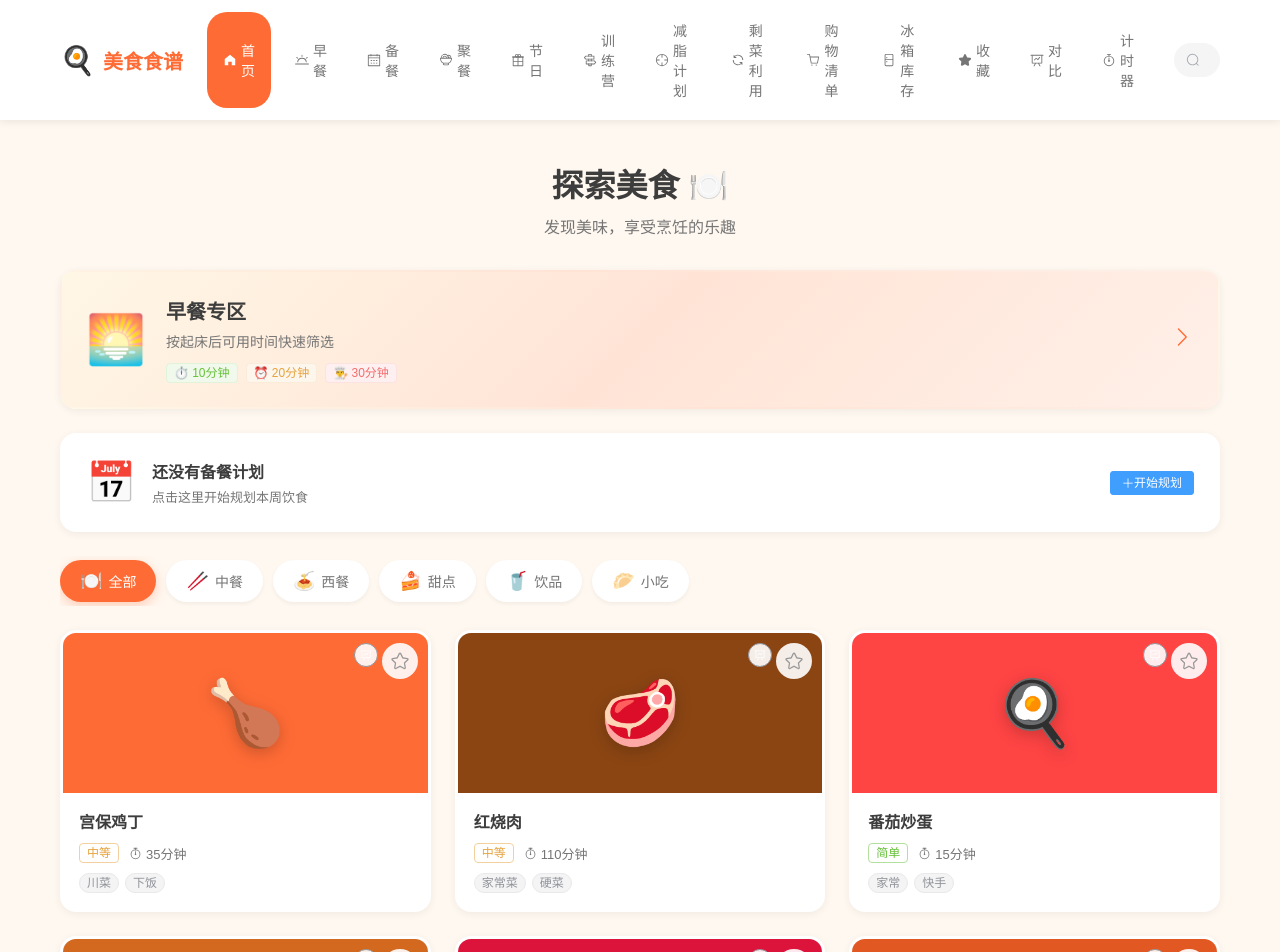
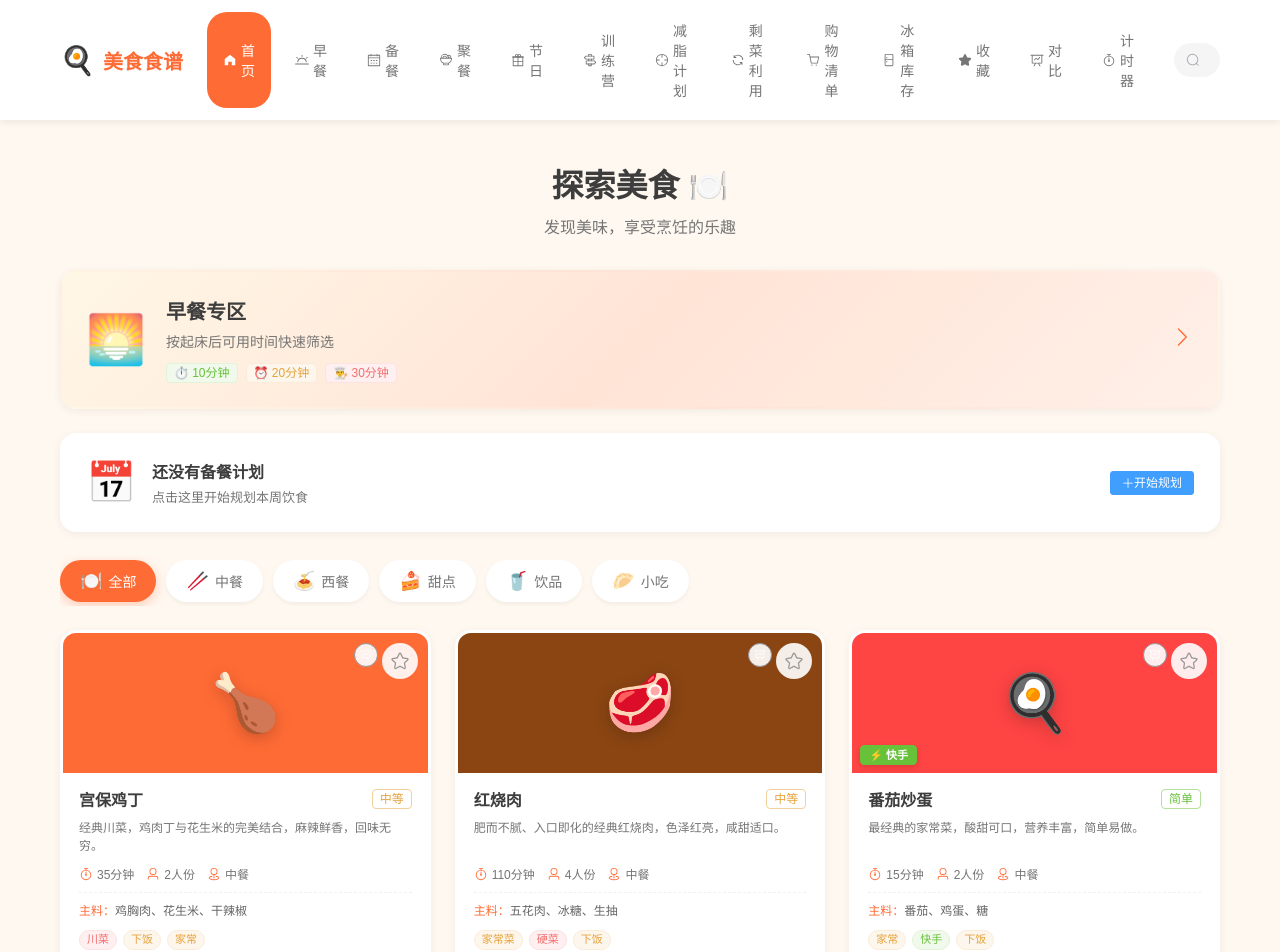
Before and after one commit to yuenlai/recipe-book, a Vue app: page / in a window 1280 px wide. Shown: the top 952 px of the page. Built offline with nearby package versions, Linux system fonts and the light colour scheme.

Commit message:
.3868547806662091:a2e6f38c8a9abc29ee93ef310f16ef71_6a26afac892e19585459735f.6a26afb2892e195854597361.6a26afb23c39bf2c1268e2e4:Trae CN.T(2026/6/8 20:04:02)

```diff
--- a/src/components/RecipeCard.vue
+++ b/src/components/RecipeCard.vue
@@ -26,29 +26,58 @@
       <div v-if="isInCompare(recipe.id)" class="compare-overlay">
         <span>已加入对比列表</span>
       </div>
+      <div class="card-badges">
+        <el-tag v-if="isQuickMeal" size="small" type="success" effect="dark" class="badge-item">
+          ⚡ 快手
+        </el-tag>
+        <el-tag v-if="isVegetarian" size="small" type="success" effect="dark" class="badge-item">
+          🥬 素食
+        </el-tag>
+        <el-tag v-if="isLowCalorie" size="small" type="warning" effect="dark" class="badge-item">
+          💪 低脂
+        </el-tag>
+      </div>
     </div>
 
     <div class="card-body">
-      <h3 class="card-title">{{ recipe.name }}</h3>
-
-      <div class="card-meta">
-        <el-tag size="small" :type="difficultyType" effect="plain">
+      <div class="card-header">
+        <h3 class="card-title">{{ recipe.name }}</h3>
+        <el-tag size="small" :type="difficultyType" effect="plain" class="difficulty-tag">
           {{ recipe.difficulty }}
         </el-tag>
-        <span class="meta-time">
+      </div>
+
+      <p class="card-highlight">{{ recipe.description }}</p>
+
+      <div class="card-meta-row">
+        <div class="meta-item">
           <el-icon><Timer /></el-icon>
-          {{ totalTime }}分钟
-        </span>
+          <span>{{ totalTime }}分钟</span>
+        </div>
+        <div class="meta-item">
+          <el-icon><User /></el-icon>
+          <span>{{ recipe.servings }}人份</span>
+        </div>
+        <div class="meta-item">
+          <el-icon><Place /></el-icon>
+          <span>{{ recipe.category }}</span>
+        </div>
+      </div>
+
+      <div class="card-key-ingredients">
+        <span class="ingredients-label">主料：</span>
+        <span class="ingredients-list">{{ mainIngredients }}</span>
       </div>
 
       <div class="card-tags">
         <el-tag
-          v-for="tag in recipe.tags.slice(0, 2)"
+          v-for="tag in recipe.tags"
           :key="tag"
           size="small"
-          type="info"
+          :type="getTagType(tag)"
           effect="light"
           round
+          class="tag-item"
         >
           {{ tag }}
         </el-tag>
@@ -63,7 +92,7 @@ import { useRouter } from 'vue-router'
 import { ElMessage } from 'element-plus'
 import { useRecipeStore } from '../stores/recipe'
 import FavoriteButton from './FavoriteButton.vue'
-import { DataLine, Check } from '@element-plus/icons-vue'
+import { DataLine, Check, Timer, User, Place } from '@element-plus/icons-vue'
 
 const props = defineProps({
   recipe: {
@@ -82,6 +111,67 @@ const difficultyType = computed(() => {
   const map = { '简单': 'success', '中等': 'warning', '困难': 'danger' }
   return map[props.recipe.difficulty] || 'info'
 })
+
+const isQuickMeal = computed(() => totalTime.value <= 20)
+const isVegetarian = computed(() => {
+  const tags = props.recipe.tags || []
+  return tags.includes('素食') || tags.includes('健康') || tags.includes('轻食')
+})
+const isLowCalorie = computed(() => {
+  const tags = props.recipe.tags || []
+  return tags.includes('低脂') || tags.includes('健康') || tags.includes('轻食')
+})
+
+const mainIngredients = computed(() => {
+  const ingredients = props.recipe.ingredients || []
+  return ingredients
+    .slice(0, 3)
+    .map(ing => ing.name)
+    .join('、')
+})
+
+function getTagType(tag) {
+  const typeMap = {
+    '川菜': 'danger',
+    '家常菜': 'warning',
+    '快手': 'success',
+    '下饭': 'warning',
+    '家常': 'warning',
+    '经典': 'primary',
+    '素食': 'success',
+    '健康': 'success',
+    '西餐': 'info',
+    '主食': 'warning',
+    '高级': 'danger',
+    '约会': 'danger',
+    '轻食': 'success',
+    '汤品': 'info',
+    '暖胃': 'warning',
+    '甜点': 'warning',
+    '免烤': 'success',
+    '意式': 'info',
+    '清凉': 'success',
+    '夏日': 'success',
+    '烘焙': 'warning',
+    '巧克力': 'danger',
+    '广式': 'info',
+    '传统': 'info',
+    '饮品': 'success',
+    '港式': 'info',
+    '台式': 'info',
+    '人气': 'danger',
+    '咖啡': 'info',
+    '提神': 'success',
+    '小吃': 'warning',
+    '面食': 'warning',
+    '炸物': 'danger',
+    '聚会': 'warning',
+    '宴客': 'danger',
+    '酸甜': 'warning',
+    '硬菜': 'danger'
+  }
+  return typeMap[tag] || 'info'
+}
 
 function goToDetail() {
   store.setScrollPosition(window.scrollY)
@@ -116,6 +206,8 @@ function toggleCompare() {
   transition: all 0.3s ease;
   box-shadow: 0 2px 8px rgba(0, 0, 0, 0.06);
   border: 3px solid transparent;
+  display: flex;
+  flex-direction: column;
 }
 
 .recipe-card:hover {
@@ -134,7 +226,7 @@ function toggleCompare() {
 }
 
 .card-cover {
-  height: 160px;
+  height: 140px;
   display: flex;
   align-items: center;
   justify-content: center;
@@ -142,7 +234,7 @@ function toggleCompare() {
 }
 
 .card-emoji {
-  font-size: 64px;
+  font-size: 56px;
   filter: drop-shadow(0 4px 8px rgba(0, 0, 0, 0.2));
 }
 
@@ -169,10 +261,27 @@ function toggleCompare() {
   cursor: not-allowed;
 }
 
+.card-badges {
+  position: absolute;
+  bottom: 8px;
+  left: 8px;
+  display: flex;
+  gap: 6px;
+  flex-wrap: wrap;
+  max-width: calc(100% - 16px);
+}
+
+.badge-item {
+  font-size: 11px;
+  font-weight: 600;
+  padding: 2px 8px;
+  box-shadow: 0 2px 6px rgba(0, 0, 0, 0.15);
+}
+
 .compare-indicator {
   position: absolute;
   bottom: 8px;
-  left: 8px;
+  right: 8px;
   background: linear-gradient(135deg, #E6A23C 0%, #F56C6C 100%);
   color: white;
   padding: 6px 12px;
@@ -233,34 +342,128 @@ function toggleCompare() {
 }
 
 .card-body {
-  padding: 16px;
+  padding: 14px 16px 16px;
+  flex: 1;
+  display: flex;
+  flex-direction: column;
+}
+
+.card-header {
+  display: flex;
+  align-items: center;
+  justify-content: space-between;
+  gap: 8px;
+  margin-bottom: 8px;
 }
 
 .card-title {
   font-size: 16px;
   font-weight: 600;
-  margin-bottom: 10px;
+  margin: 0;
   color: #3D3D3D;
+  flex: 1;
+  overflow: hidden;
+  text-overflow: ellipsis;
+  white-space: nowrap;
 }
 
-.card-meta {
+.difficulty-tag {
+  flex-shrink: 0;
+}
+
+.card-highlight {
+  font-size: 12px;
+  color: #757575;
+  line-height: 1.5;
+  margin: 0 0 10px 0;
+  display: -webkit-box;
+  -webkit-line-clamp: 2;
+  -webkit-box-orient: vertical;
+  overflow: hidden;
+  min-height: 36px;
+}
+
+.card-meta-row {
   display: flex;
   align-items: center;
-  gap: 10px;
+  gap: 12px;
   margin-bottom: 10px;
+  padding-bottom: 10px;
+  border-bottom: 1px dashed #F0F0F0;
 }
 
-.meta-time {
+.meta-item {
   display: flex;
   align-items: center;
   gap: 4px;
-  font-size: 13px;
+  font-size: 12px;
   color: #757575;
+  white-space: nowrap;
+}
+
+.meta-item .el-icon {
+  font-size: 14px;
+  color: #FF6B35;
+}
+
+.card-key-ingredients {
+  font-size: 12px;
+  color: #999;
+  margin-bottom: 10px;
+  line-height: 1.4;
+  display: -webkit-box;
+  -webkit-line-clamp: 1;
+  -webkit-box-orient: vertical;
+  overflow: hidden;
+}
+
+.ingredients-label {
+  color: #FF6B35;
+  font-weight: 500;
+}
+
+.ingredients-list {
+  color: #666;
 }
 
 .card-tags {
   display: flex;
   gap: 6px;
   flex-wrap: wrap;
+  margin-top: auto;
+}
+
+.tag-item {
+  font-size: 11px;
+}
+
+@media (max-width: 992px) {
+  .card-meta-row {
+    gap: 8px;
+    flex-wrap: wrap;
+  }
+
+  .meta-item {
+    font-size: 11px;
+  }
+}
+
+@media (max-width: 600px) {
+  .card-cover {
+    height: 120px;
+  }
+
+  .card-emoji {
+    font-size: 48px;
+  }
+
+  .card-highlight {
+    -webkit-line-clamp: 1;
+    min-height: 18px;
+  }
+
+  .card-meta-row {
+    gap: 10px;
+  }
 }
 </style>
```
